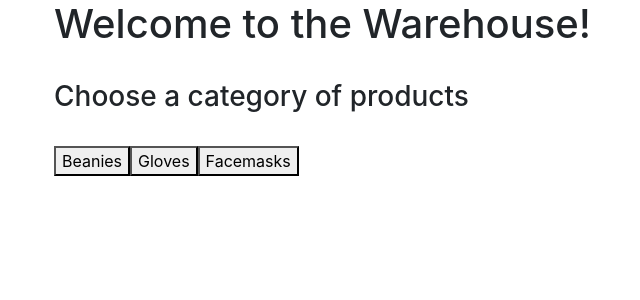
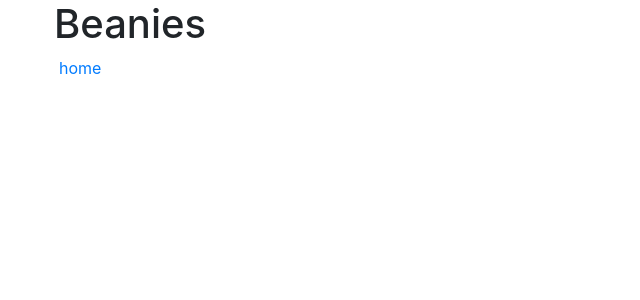
Before and after one commit to AnnaKuokkanen/Reaktor_assignment_frontend, a React (Create React App) app in the folder warehouse/: page /beanies in a window 1280 px wide. Shown: the top 300 px of the page, without its empty margins (31-671 px from the left). Built offline with nearby package versions, Linux system fonts and the light colour scheme.

Commit message:
Add react-router to navigate the app

```diff
--- a/warehouse/package.json
+++ b/warehouse/package.json
@@ -10,6 +10,7 @@
     "react": "^17.0.1",
     "react-bootstrap": "^1.4.3",
     "react-dom": "^17.0.1",
+    "react-router-dom": "^5.2.0",
     "react-scripts": "4.0.1",
     "web-vitals": "^0.2.4"
   },
--- a/warehouse/src/App.js
+++ b/warehouse/src/App.js
@@ -1,57 +1,56 @@
-import React, { useState, useEffect } from 'react';
+import React, { useState } from 'react';
 import Beanies from './components/Beanies';
 import Gloves from './components/Gloves';
 import Facemasks from './components/Facemasks';
+import Home from './components/Home';
+import {
+  BrowserRouter as Router,
+  Switch, Route, Link
+} from "react-router-dom";
+
 
 const App = () => {
 
   const [beanies, setBeanies] = useState([]);
   const [gloves, setGloves] = useState([]);
   const [facemasks, setFacemasks] = useState([]);
-  const [category, setCategory] = useState('');
 
-  useEffect(() => {
-    setCategory('');
-  }, [])
-
-  const handleCategory = (category) => {
-    console.log('Category is ', category);
-    setCategory(category);
-  }
-
-  if (category === 'beanies') {
-    return (
-      <div>
-        <Beanies beanies={beanies}/>
-      </div>
-    )
-  }
-
-  if (category === 'gloves') {
-    return (
-      <div>
-        <Gloves gloves={gloves}/>
-      </div>
-    )
-  }
-
-  if (category === 'facemasks') {
-    return (
-      <div>
-        <Facemasks facemasks={facemasks}/>
-      </div>
-    )
+  const padding = {
+    padding: 5
   }
 
   return (
-    <div class="container">
-      <h1>Welcome to the Warehouse!</h1>
-      <br />
-      <h3>Choose a category of products</h3>
-      <br />
-      <button onClick={() => handleCategory('beanies')}>Beanies</button>
-      <button onClick={() => handleCategory('gloves')}>Gloves</button>
-      <button onClick={() => handleCategory('facemasks')}>Facemasks</button>
+    <div>
+      <Router>
+        <Switch>
+          <Route path="/beanies">
+            <Beanies beanies={beanies} />
+            <div class="container">
+              <Link style={padding} to="/">home</Link>
+            </div>
+          </Route>
+          <Route path="/gloves">
+            <Gloves gloves={gloves} />
+            <div class="container">
+              <Link style={padding} to="/">home</Link>
+            </div>
+          </Route>
+          <Route path="/facemasks">
+            <Facemasks facemasks={facemasks} />
+            <div class="container">
+              <Link style={padding} to="/">home</Link>
+            </div>
+          </Route>
+          <Route path="/">
+            <Home />
+            <div class="container">
+              <Link style={padding} to="/beanies">beanies</Link>
+              <Link style={padding} to="/gloves">gloves</Link>
+              <Link style={padding} to="/facemasks">facemasks</Link>
+            </div>
+          </Route>
+        </Switch>
+      </Router>
     </div>
   );
 }
--- a/warehouse/src/components/Beanies.js
+++ b/warehouse/src/components/Beanies.js
@@ -2,7 +2,7 @@ import React from 'react';
 
 const Beanies = ({ beanies }) => {
   return (
-    <div>
+    <div class="container">
       <h1>Beanies</h1>
     </div>
   )
--- a/warehouse/src/components/Facemasks.js
+++ b/warehouse/src/components/Facemasks.js
@@ -2,7 +2,7 @@ import React from 'react';
 
 const Facemasks = ({ facemasks }) => {
   return (
-    <div>
+    <div class="container">
       <h1>Facemasks</h1>
     </div>
   )
--- a/warehouse/src/components/Gloves.js
+++ b/warehouse/src/components/Gloves.js
@@ -2,7 +2,7 @@ import React from 'react';
 
 const Gloves = ({ gloves }) => {
   return (
-    <div>
+    <div class="container">
       <h1>Gloves</h1>
     </div>
   )
--- /dev/null
+++ b/warehouse/src/components/Home.js
@@ -0,0 +1,14 @@
+import React from "react";
+
+const Home = () => {
+  return (
+    <div class="container">
+      <h1>Welcome to the Warehouse!</h1>
+      <br />
+      <h3>Choose a category of products</h3>
+      <br />
+    </div>
+  )
+}
+
+export default Home;
```
Also changed, not shown: 2 other files (tests, documents, lock files or other folders).
